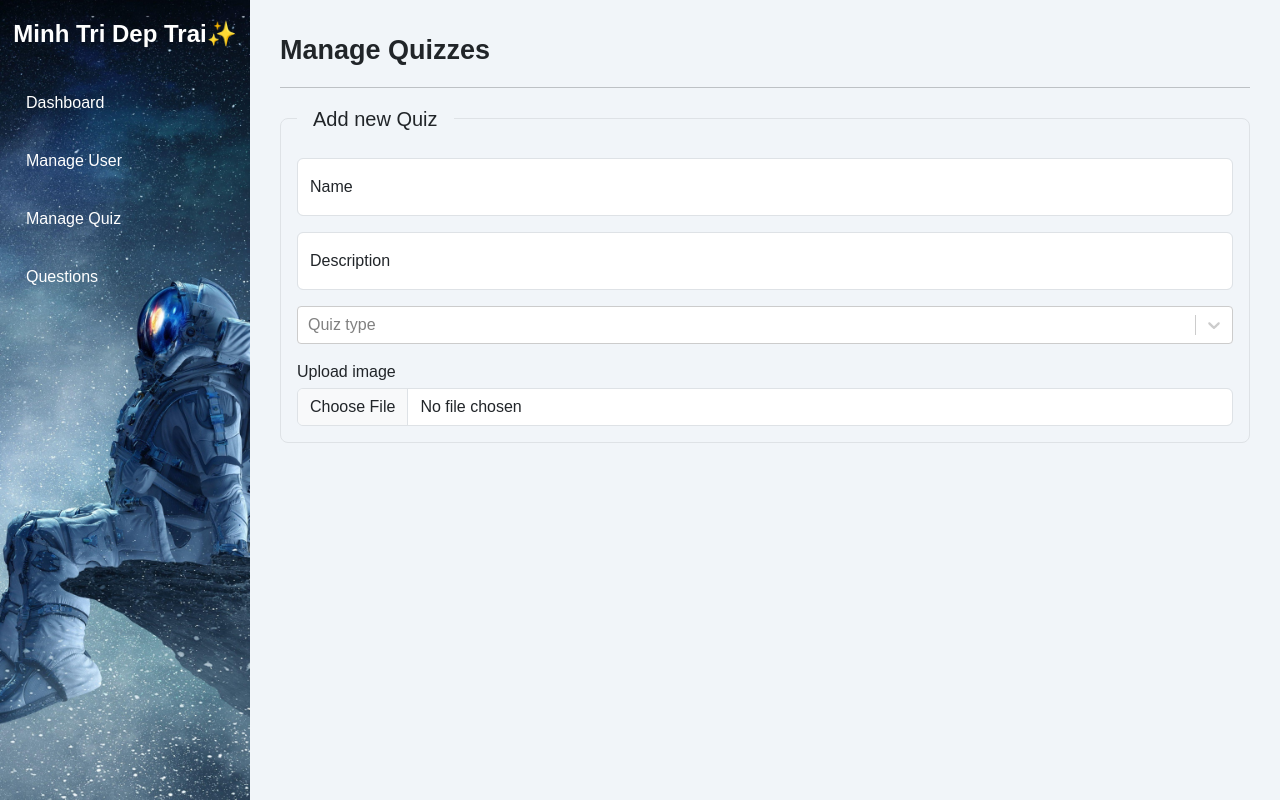
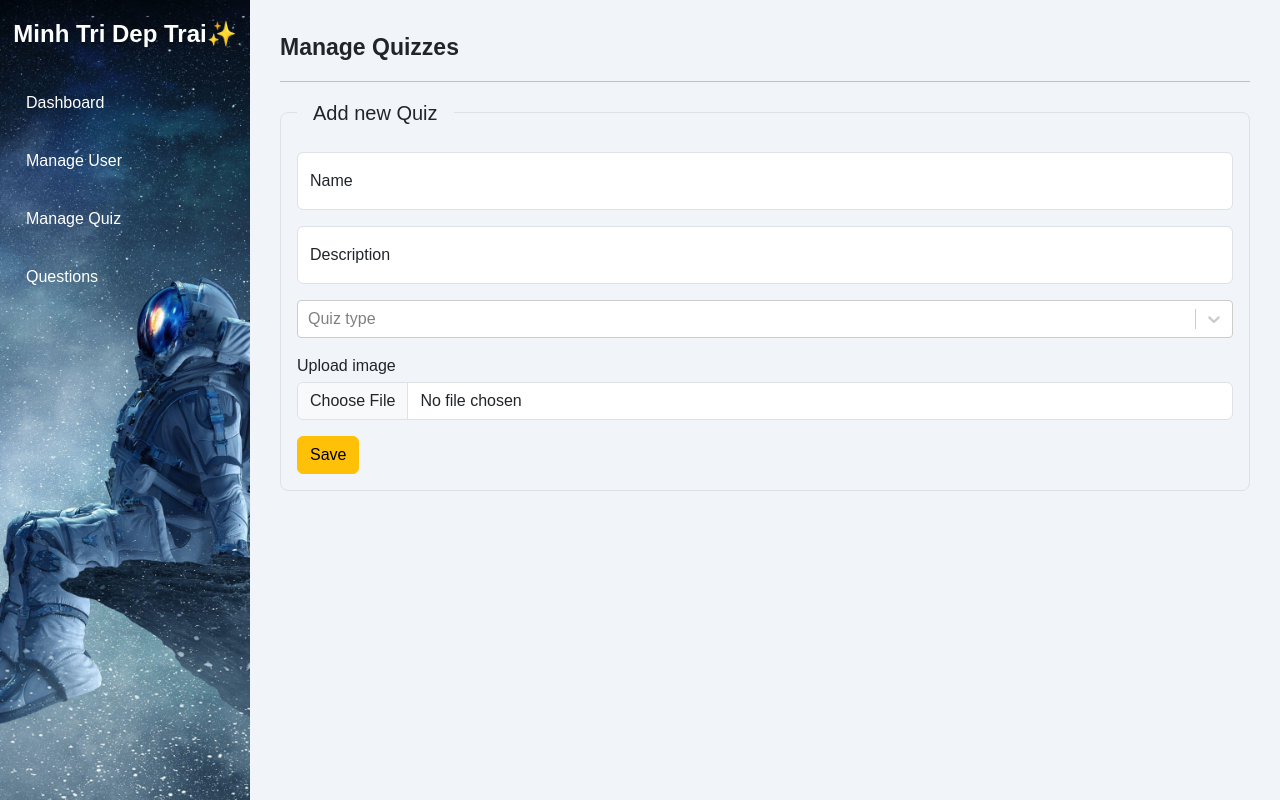
Before and after one commit to ToRiTheBlackCat/LearnReact, a React (Create React App) app: page /admins/manage-quizzes in a window 1280 px wide. Built offline with nearby package versions, Linux system fonts and the light colour scheme.

Commit message:
[ADD] api create new quiz

```diff
--- a/src/components/Admin/Content/Quiz/ManageQuiz.js
+++ b/src/components/Admin/Content/Quiz/ManageQuiz.js
@@ -1,6 +1,8 @@
 import { useState } from "react";
 import "./ManageQuiz.scss";
 import Select from "react-select";
+import { postCreateNewQuiz } from "../../../../services/apiServices";
+import { toast } from "react-toastify";
 
 const options = [
   { value: "EASY", label: "EASY" },
@@ -14,7 +16,28 @@
   const [type, setType] = useState("EASY");
   const [image, setImage] = useState(null);
 
-  const handleChangeFile = (event) => {};
+  const handleChangeFile = (event) => {
+    if (event.target && event.target.files && event.target.files[0])
+      setImage(event.target.files[0]);
+  };
+
+  const handleSubmitQuiz = async (event) => {
+    //Validate
+    if (!name || !description) {
+      toast.error("Name/Description are required");
+      return;
+    }
+    let res = await postCreateNewQuiz(description, name, type?.value, image);
+
+    if (res && res.EC === 0) {
+      toast.success(res.EM);
+      setName("");
+      setDescription("");
+      setImage(null);
+    } else {
+      toast.error(res.EM);
+    }
+  };
 
   return (
     <div className="quiz-container">
@@ -48,7 +71,8 @@
           <div className="my-3">
             <Select
               value={type}
-              // onChange={this.handleChange}
+              defaultValue={type}
+              onChange={setType}
               options={options}
               placeholder="Quiz type"
             />
@@ -62,6 +86,14 @@
               onChange={(event) => handleChangeFile(event)}
             />
           </div>
+          <div className="mt-3">
+            <button
+              className="btn btn-warning"
+              onClick={() => handleSubmitQuiz()}
+            >
+              Save
+            </button>
+          </div>
         </fieldset>
       </div>
       <div className="list-detail"></div>
--- a/src/components/Admin/Content/Quiz/ManageQuiz.scss
+++ b/src/components/Admin/Content/Quiz/ManageQuiz.scss
@@ -2,7 +2,7 @@
   padding: 15px;
 
   .title {
-    font-size: 27px;
+    font-size: 23px;
     font-weight: 600;
   }
 
--- a/src/services/apiServices.js
+++ b/src/services/apiServices.js
@@ -61,6 +61,16 @@
 const postSubmitQuiz = (data) => {
   return axios.post(`api/v1/quiz-submit`, { ...data }); //Because require body json
 };
+
+const postCreateNewQuiz = (description, name, difficulty, quizImage) => {
+  //Submit data
+  const data = new FormData();
+  data.append("description", description);
+  data.append("name", name);
+  data.append("difficulty", difficulty);
+  data.append("quizImage", quizImage);
+  return axios.post("api/v1/quiz", data); //form-data
+};
 export {
   postCreateUsers,
   getAllUsers,
@@ -72,4 +82,5 @@
   getQuizByUser,
   getDataQuiz,
   postSubmitQuiz,
+  postCreateNewQuiz,
 };
```
